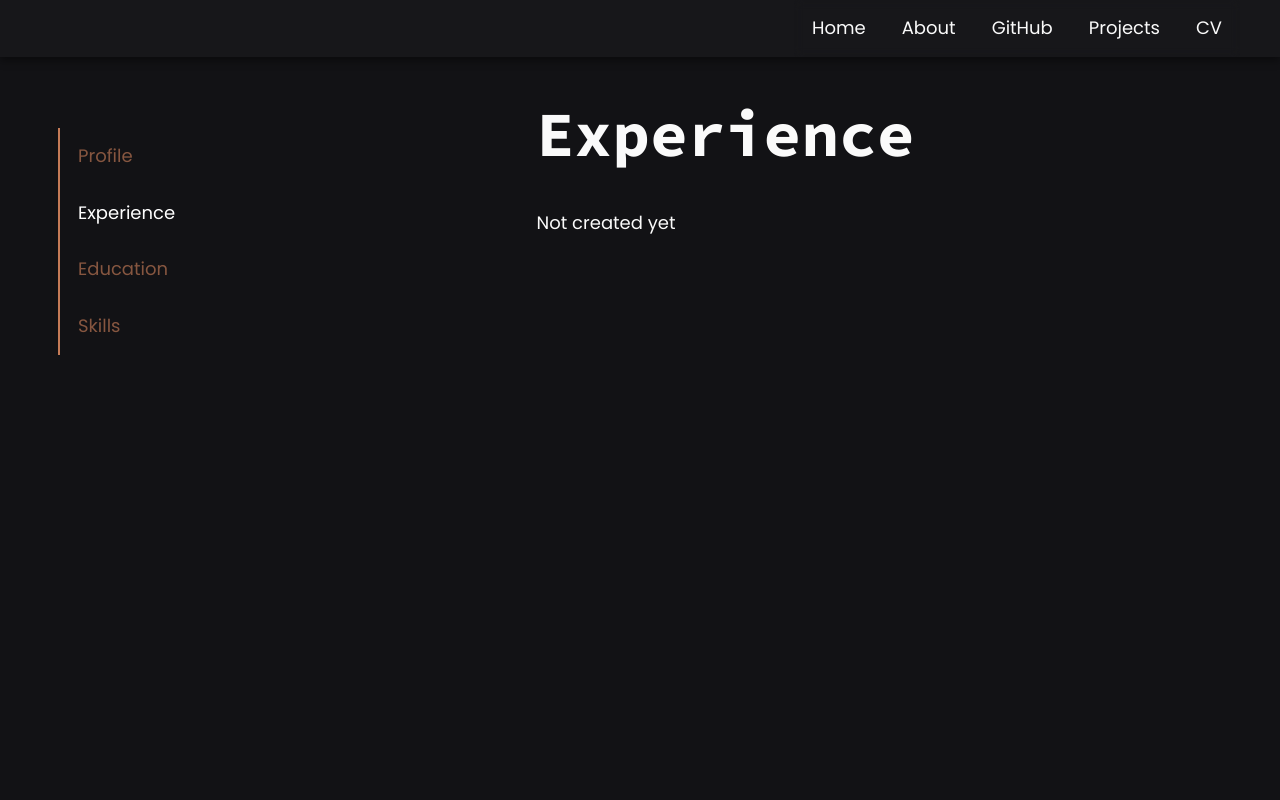
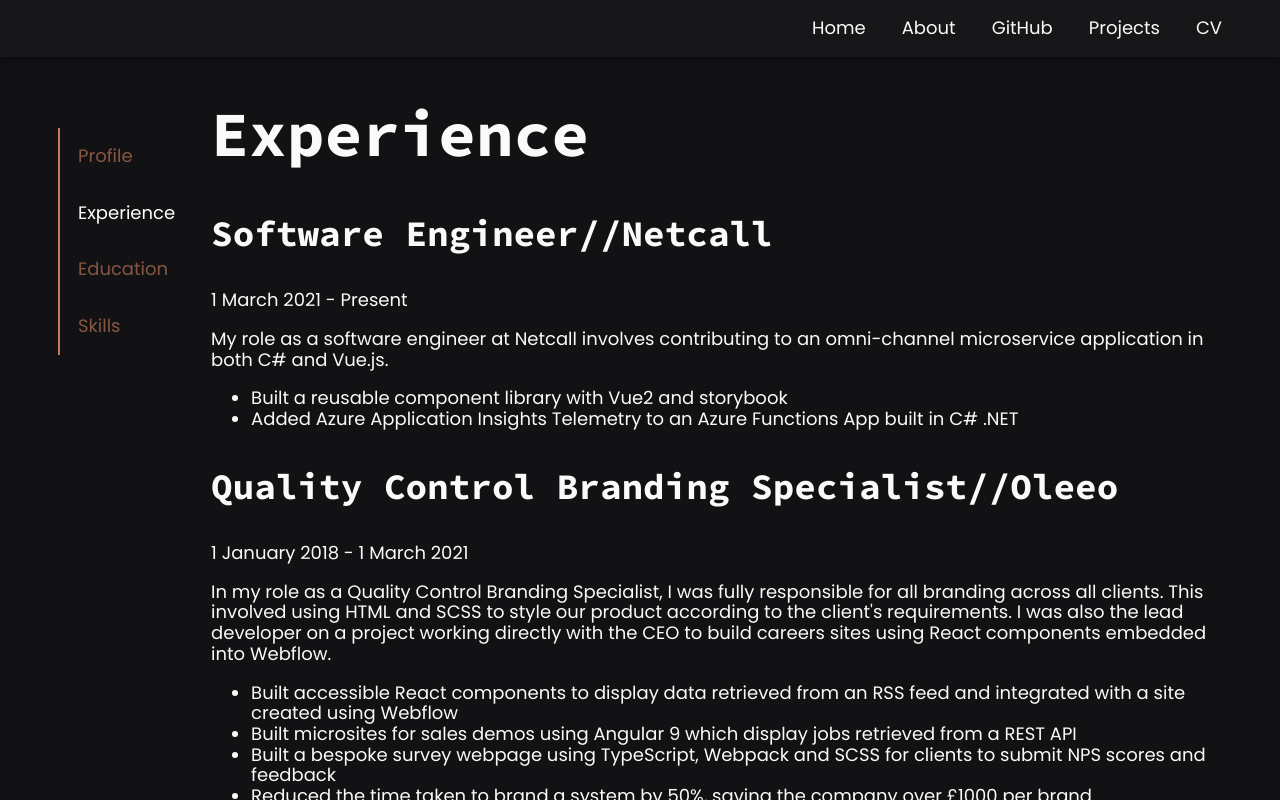
Before and after one commit to robbailey3/website-next, a Next.js app: page /cv in a window 1280 px wide. Both pictures are taken after a click on the button "Experience". Shown: the top 800 px of the page. Built offline with nearby package versions, Linux system fonts and the light colour scheme.

Commit message:
Faffing with cv-experience stuff

```diff
--- /dev/null
+++ b/src/components/cv/cv-experience-item/cv-experience-item.tsx
@@ -0,0 +1,42 @@
+import { CVExperience } from '@/data/cv/cv';
+import { DateTime } from 'src/utils/dateTime';
+import styles from './cv-experience-item.module.scss';
+
+type CVExperienceItemProps = {
+  experience: CVExperience;
+};
+
+const CVExperienceItem = (props: CVExperienceItemProps) => {
+  const { experience } = props;
+
+  const dateToString = (date: Date): string => {
+    if (DateTime.isToday(date)) {
+      return 'Present';
+    }
+    return DateTime.format(date, 'en-GB');
+  };
+
+  return (
+    <div>
+      <h3 className={styles.heading}>
+        <span className={styles.heading__job_title}>{experience.jobTitle}</span>
+        <span className={styles.heading__separator}>{'//'}</span>
+        <span className={styles.heading__company}>{experience.company}</span>
+      </h3>
+      <div>
+        <span className={styles.date}>
+          {dateToString(experience.dateFrom)} -{' '}
+          {dateToString(experience.dateTo)}
+        </span>
+      </div>
+      <p>{experience.summary}</p>
+      <ul>
+        {experience.highlights.map((highlight, i) => (
+          <li key={`${experience.jobTitle}_hightlight_${i}`}>{highlight}</li>
+        ))}
+      </ul>
+    </div>
+  );
+};
+
+export default CVExperienceItem;
--- a/src/components/cv/cv-experience-panel/cv-experience-panel.tsx
+++ b/src/components/cv/cv-experience-panel/cv-experience-panel.tsx
@@ -1,5 +1,20 @@
+import { CV } from '@/data/cv/cv';
+import React from 'react';
+import { CVExperience } from 'src/data/cv/cv';
+import CVExperienceItem from '../cv-experience-item/cv-experience-item';
+
 const CVExperiencePanel = () => {
-  return <p>Not created yet</p>;
+  const { experience } = CV;
+  if (experience.length === 0) {
+    return null;
+  }
+  return (
+    <section>
+      {experience.map((item: CVExperience, i: number) => (
+        <CVExperienceItem key={`experience_${i}`} experience={item} />
+      ))}
+    </section>
+  );
 };
 
 export default CVExperiencePanel;
--- a/src/pages/cv/index.tsx
+++ b/src/pages/cv/index.tsx
@@ -16,7 +16,7 @@ const CVPage = () => {
   return (
     <>
       <Container>
-        <FlexContainer options={{ wrap: 'wrap' }}>
+        <FlexContainer>
           <FlexItem
             options={{ grow: 0, shrink: 0, basis: 'clamp(300px, 15vw, 500px)' }}
           >
@@ -25,7 +25,7 @@ const CVPage = () => {
               handlePanelChange={handlePanelChange}
             />
           </FlexItem>
-          <FlexItem options={{ grow: 1 }}>
+          <FlexItem options={{ grow: 1, shrink: 1 }}>
             <h1>
               {activePanel.substring(0, 1).toUpperCase() +
                 activePanel.substring(1)}
--- a/src/utils/dateTime.ts
+++ b/src/utils/dateTime.ts
@@ -11,4 +11,13 @@ export class DateTime {
     const intl = new Intl.DateTimeFormat(locale, options);
     return intl.format(date);
   }
+
+  public static isToday(date: Date): boolean {
+    const today = new Date();
+    return (
+      today.getDate() === date.getDate() &&
+      today.getMonth() === date.getMonth() &&
+      today.getFullYear() === date.getFullYear()
+    );
   }
+}
```
Also changed, not shown: src/components/cv/cv-experience-item/cv-experience-item.module.scss (added). Lines whose indentation alone changed are shown as unchanged.
